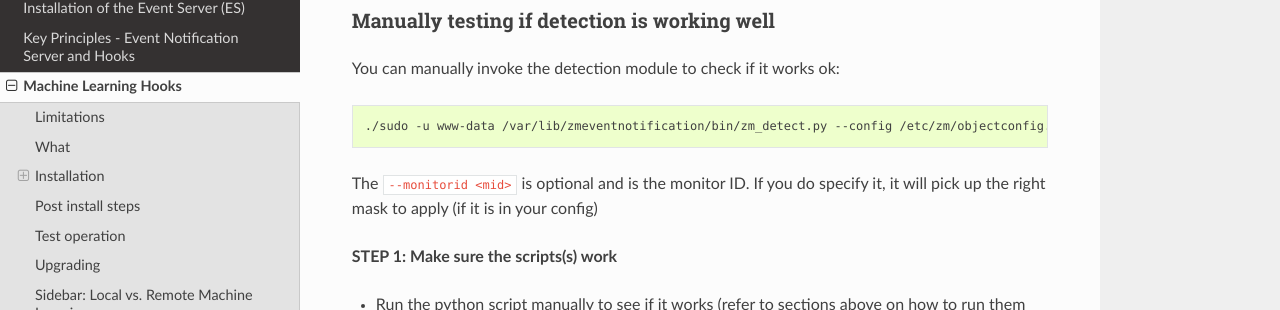
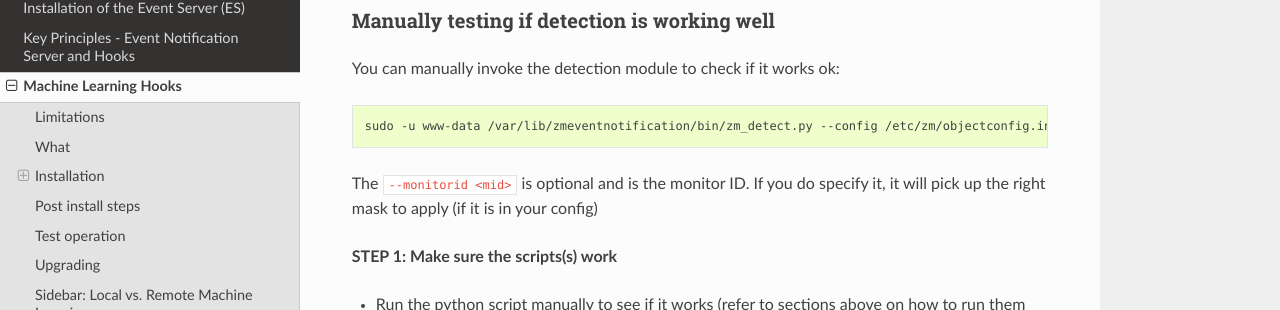
Before and after one commit to ZoneMinder/zmeventnotification, a Sphinx documentation site: the page built from docs/guides/hooks.rst, in a window 1280 px wide and 900 px high, scrolled down 10625 px. Shown: the part 141-451 px from the top of the window. Built offline with Sphinx 7.4.7 and the Read the Docs theme 2.0.0, drawn with Linux system fonts in a browser that asks for light colours.

```diff
--- a/docs/guides/hooks.rst
+++ b/docs/guides/hooks.rst
@@ -528,7 +528,7 @@ You can manually invoke the detection module to check if it works ok:
 
 .. code:: bash
 
-    ./sudo -u www-data /var/lib/zmeventnotification/bin/zm_detect.py --config /etc/zm/objectconfig.ini  --eventid <eid> --monitorid <mid>
+    sudo -u www-data /var/lib/zmeventnotification/bin/zm_detect.py --config /etc/zm/objectconfig.ini  --eventid <eid> --monitorid <mid>
 
 The ``--monitorid <mid>`` is optional and is the monitor ID. If you do
 specify it, it will pick up the right mask to apply (if it is in your
```
